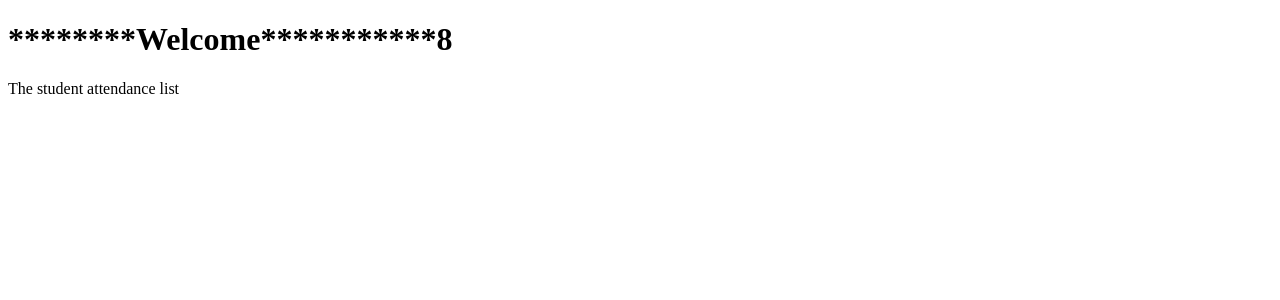
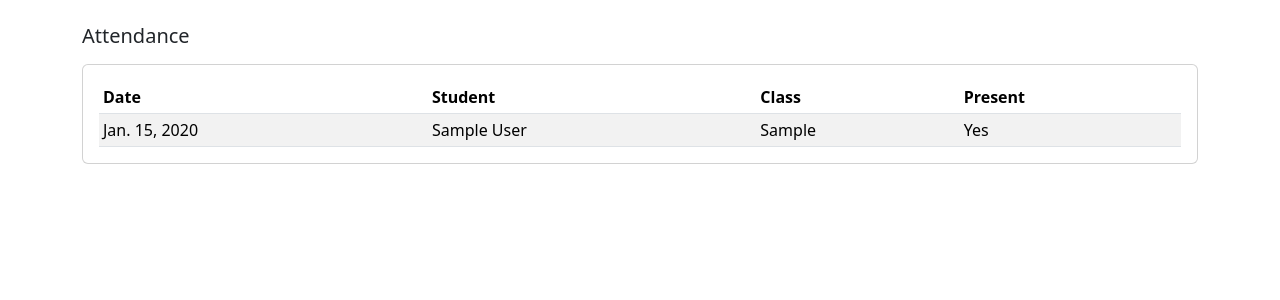
Before and after one commit to forgiveness-77/django_classpractice, a Django app: template attendance/templates/attendance/attendance_list.html in a window 1280 px wide. Shown: the top 300 px of the page. Run offline with Django 5.2, Linux system fonts and the light colour scheme; the template is opened without the code that fills it: values that come from a table or form of the project are taken from there, others are empty; tables that the repository leaves empty hold one stand-in row (values such as "Sample post").

Commit message:
Added the attendance display

```diff
--- a/attendance/templates/attendance/attendance_list.html
+++ b/attendance/templates/attendance/attendance_list.html
@@ -1,12 +1,41 @@
 <!DOCTYPE html>
 <html lang="en">
 <head>
-    <meta charset="UTF-8">
-    <meta name="viewport" content="width=device-width, initial-scale=1.0">
-    <title>Document</title>
+  <meta charset="utf-8">
+  <meta name="viewport" content="width=device-width,initial-scale=1">
+  <title>Attendance List</title>
+  <link href="https://cdn.jsdelivr.net/npm/bootstrap@5.3.2/dist/css/bootstrap.min.css" rel="stylesheet">
 </head>
 <body>
-    <h1>********Welcome***********8</h1>
-    <p>The student attendance list</p>
+  <div class="container py-4">
+    <h2 class="h5 mb-3">Attendance</h2>
+
+    <div class="card card-body p-3">
+      {% if records %}
+        <table class="table table-sm table-striped mb-0">
+          <thead>
+            <tr>
+              <th>Date</th>
+              <th>Student</th>
+              <th>Class</th>
+              <th>Present</th>
+            </tr>
+          </thead>
+          <tbody>
+            {% for r in records %}
+            <tr>
+              <td>{{ r.date }}</td>
+              <td>{{ r.student.name }}</td>
+              <td>{{ r.student.classroom }}</td>
+              <td>{% if r.present %}Yes{% else %}No{% endif %}</td>
+            </tr>
+            {% endfor %}
+          </tbody>
+        </table>
+      {% else %}
+        <p class="mb-0">No attendance records.</p>
+      {% endif %}
+    </div>
+  </div>
 </body>
 </html>
--- a/attendance/templates/attendance/mark_attendance.html
+++ b/attendance/templates/attendance/mark_attendance.html
@@ -29,7 +29,7 @@
             <td>{{ student.name }}</td>
             <td>{{ student.classroom }}</td>
             <td class="text-center">
-              <input class="form-check-input" type="checkbox" name="student_{{ student.id }}" id="student_{{ student.id }}">
+              <input class="form-check-input" type="checkbox" name="student_{{ student.id }}">
             </td>
           </tr>
           {% endfor %}
```
Also changed, not shown: attendance/views.py (+8 -3 lines).
